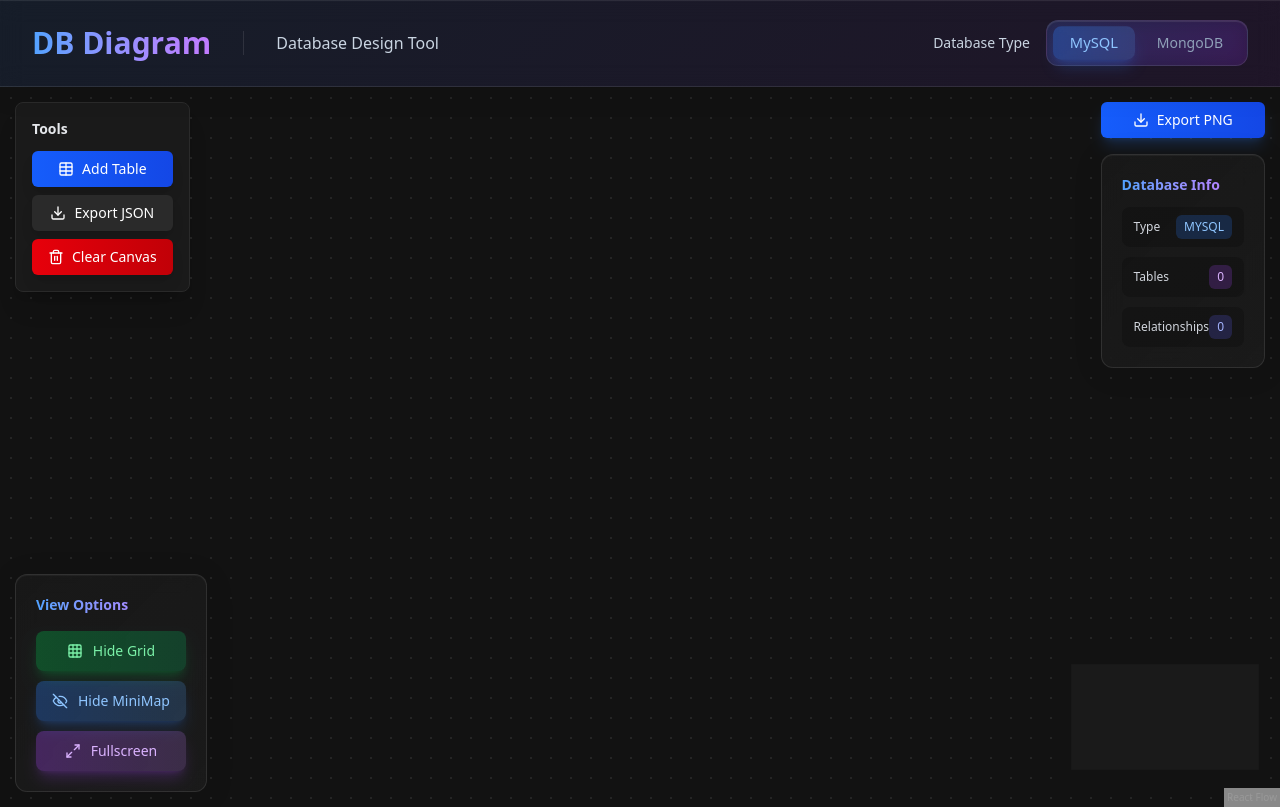
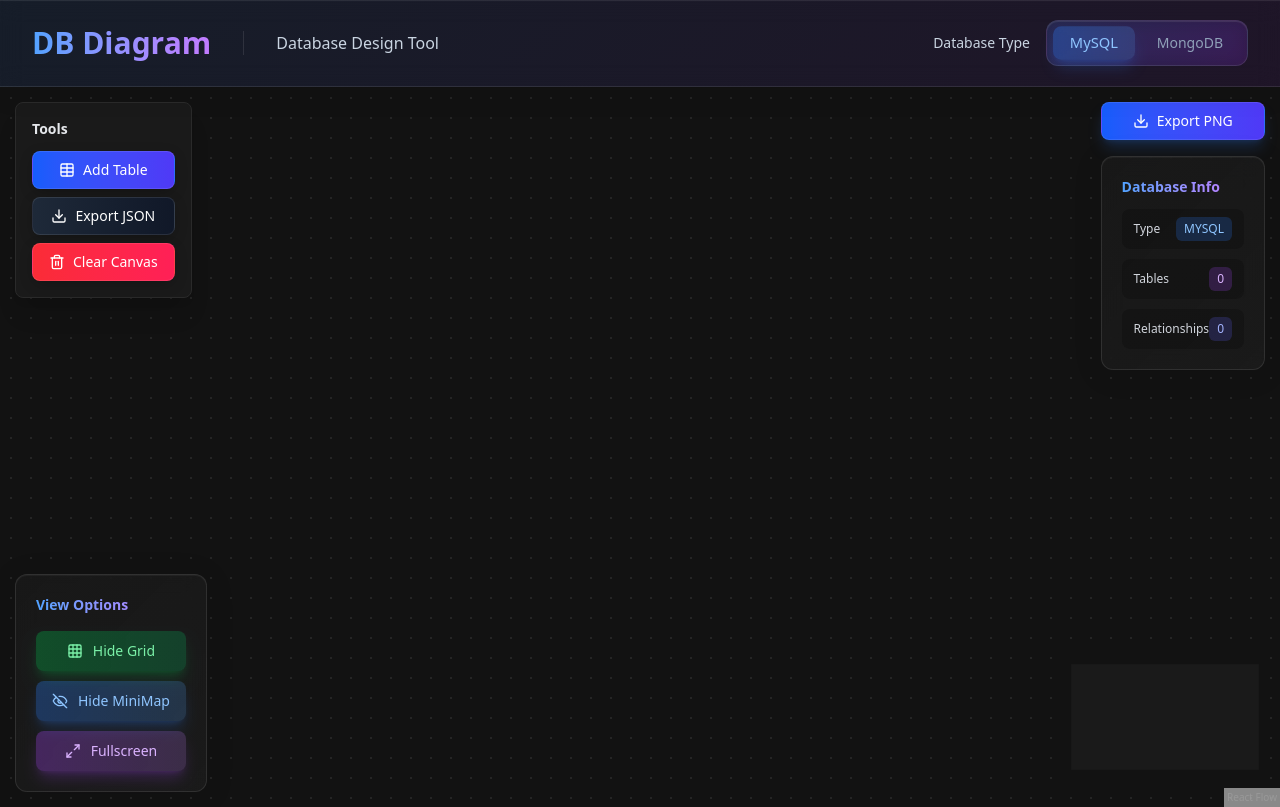
Before and after one commit to jesusalcaladev/db-diagram.dev, a React (Vite) app: page / in a window 1280 px wide. Built offline with nearby package versions, Linux system fonts and the light colour scheme.

Commit message:
style(ui): update button component styling for better visual appeal
- Improve gradient colors and add subtle border to all variants
- Add hover effects including scale transform and enhanced shadows
- Adjust typography with consistent font weights
- Update transition timing and rounded corners

```diff
--- a/src/components/ui/button.tsx
+++ b/src/components/ui/button.tsx
@@ -13,19 +13,19 @@ interface ButtonProps extends ButtonHTMLAttributes<HTMLButtonElement> {
 
 const variantStyles = {
   primary:
-    'bg-gradient-to-r from-blue-600 to-blue-700 hover:from-blue-700 hover:to-blue-800 text-white hover:shadow-blue-500/20',
+    'bg-gradient-to-r from-blue-600 to-indigo-600 hover:from-blue-700 hover:to-indigo-700 text-white hover:shadow-[0_8px_25px_-8px] hover:shadow-blue-500/50 border border-white/10',
   secondary:
-    'bg-[#2a2a2a] hover:bg-[#3a3a3a] text-white hover:shadow-gray-500/10',
+    'bg-gradient-to-r from-gray-800 to-gray-900 hover:from-gray-700 hover:to-gray-800 text-white hover:shadow-[0_8px_25px_-8px] hover:shadow-gray-500/30 border border-white/10',
   danger:
-    'bg-gradient-to-r from-red-600 to-red-700 hover:from-red-700 hover:to-red-800 text-white hover:shadow-red-500/20',
+    'bg-gradient-to-r from-red-500 to-rose-500 hover:from-red-600 hover:to-rose-600 text-white hover:shadow-[0_8px_25px_-8px] hover:shadow-red-500/50 border border-white/10',
   success:
-    'bg-gradient-to-r from-green-600 to-green-700 hover:from-green-700 hover:to-green-800 text-white hover:shadow-green-500/20',
+    'bg-gradient-to-r from-emerald-500 to-green-600 hover:from-emerald-600 hover:to-green-700 text-white hover:shadow-[0_8px_25px_-8px] hover:shadow-green-500/50 border border-white/10',
 }
 
 const sizeStyles = {
-  sm: 'px-3 py-1.5 text-sm',
-  md: 'px-4 py-2 text-sm',
-  lg: 'px-6 py-3 text-base',
+  sm: 'px-3 py-1.5 text-xs font-medium',
+  md: 'px-4 py-2 text-sm font-medium',
+  lg: 'px-6 py-3 text-base font-semibold',
 }
 
 export function Button({
@@ -43,9 +43,11 @@ export function Button({
         ${variantStyles[variant]}
         ${sizeStyles[size]}
         ${fullWidth ? 'w-full' : ''}
-        rounded-md font-medium
-        transition-all duration-200
-        shadow-lg
+        rounded-lg
+        transition-all duration-300
+        shadow-[0_4px_15px_-3px_rgba(0,0,0,0.3)]
+        backdrop-blur-sm
+        hover:scale-[1.02] active:scale-[0.98]
         flex items-center justify-center gap-2
         focus:outline-none focus:ring-2 focus:ring-offset-2 focus:ring-offset-[#121212] focus:ring-opacity-50
         ${
```
